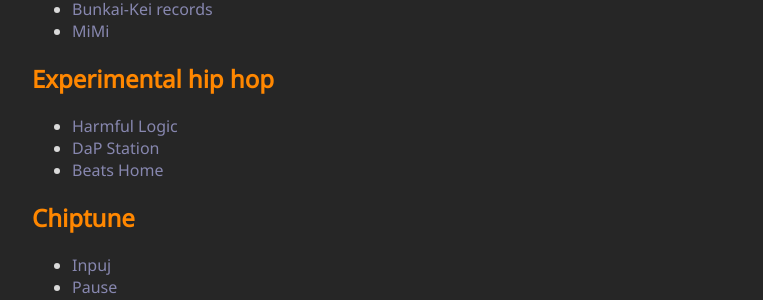
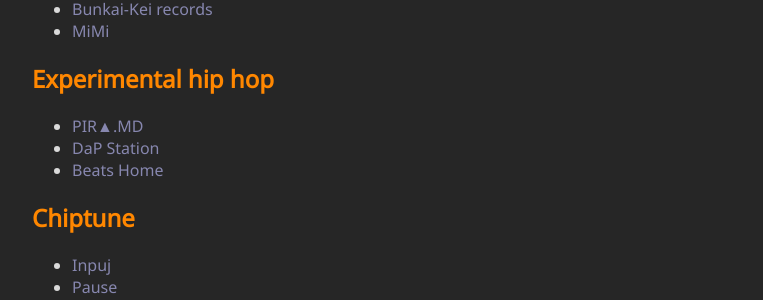
Before and after one commit to SimonLarsen/simonlarsen.github.io, a Jekyll site: the page built from netlabels/index.md, in a window 1280 px wide. Shown: the part 470-770 px from the top of the page, without its empty margins (258-1021 px from the left). Built offline with Jekyll 4.4.1, drawn with Linux system fonts in a browser that asks for light colours.

Commit message:
Update index.md

```diff
--- a/netlabels/index.md
+++ b/netlabels/index.md
@@ -17,7 +17,7 @@
 
 ## Experimental hip hop ##
 
-* [Harmful Logic](http://harmfullogic666.bandcamp.com)
+* [PIR▲.MD](http://piramdrecords.net/eps)
 * [DaP Station](http://dapstation.bandcamp.com/)
 * [Beats Home](http://beatshome.bandcamp.com/)
 
```
